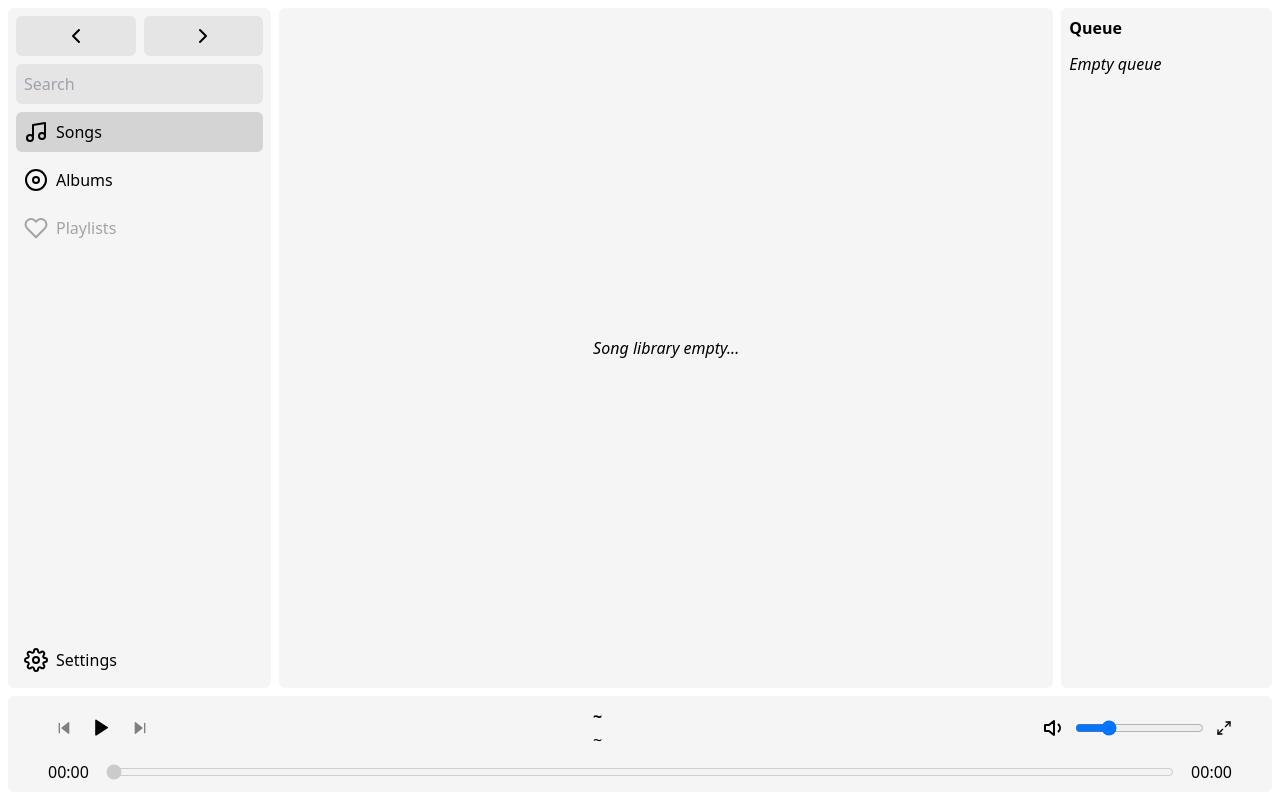
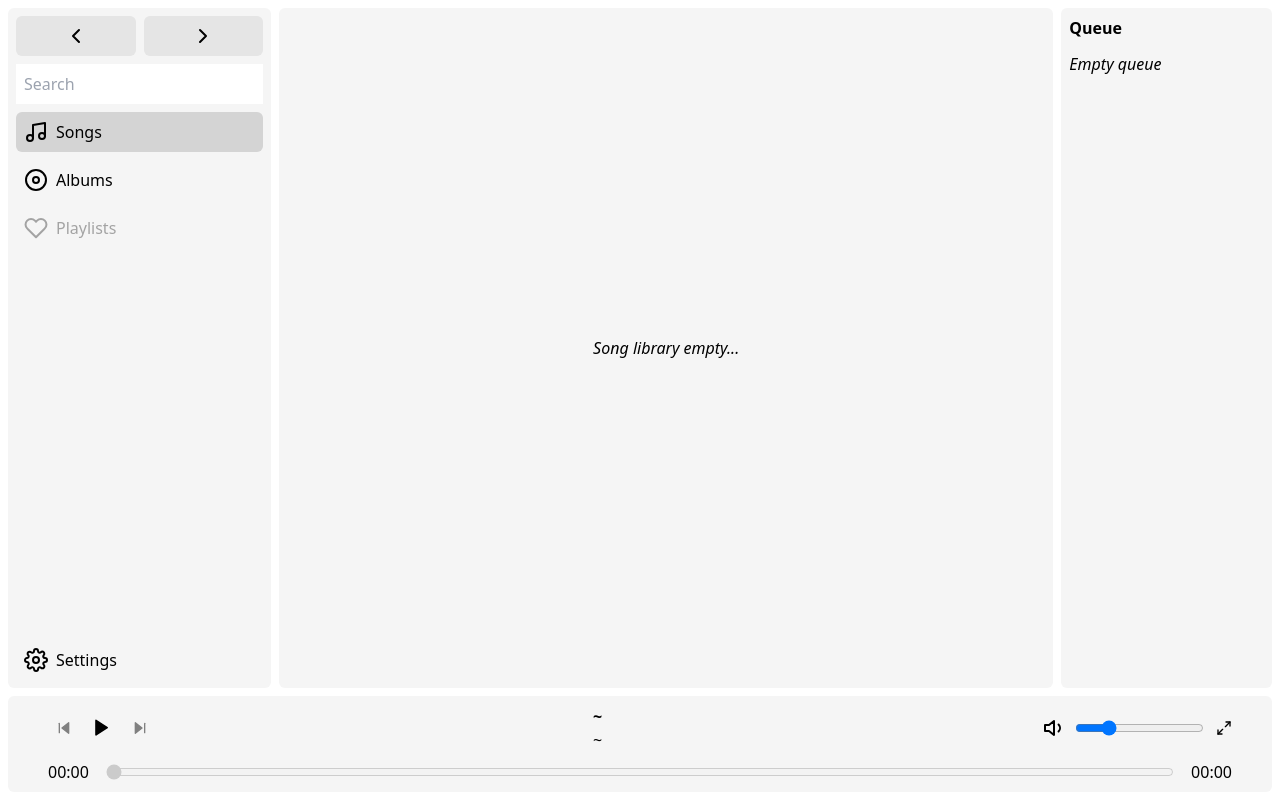
Before and after one commit to callum-jones19/coralia, a React (Vite) app: page /home in a window 1280 px wide. Built offline with nearby package versions, Linux system fonts and the light colour scheme.

Commit message:
Add search functionality

```diff
--- a/src/components/SearchBar.tsx
+++ b/src/components/SearchBar.tsx
@@ -1,6 +1,8 @@
 import { useNavigate } from "react-router";
 import { searchLibrary } from "../api/importer";
 import { SearchResults } from "../types";
+import { X } from "react-feather";
+import { useState } from "react";
 
 export interface SearchBarProps {
   onSearch: (searchRes: SearchResults) => void;
@@ -8,13 +10,17 @@ export interface SearchBarProps {
 
 export default function SearchBar({ onSearch }: SearchBarProps) {
   const navigate = useNavigate();
+  const [query, setQuery] = useState<null | string>(null);
 
   return (
+    <div className="basis-full flex flex-row bg-neutral-200 rounded-md items-center max-w-full">
       <input
-      className="bg-neutral-200 basis-full rounded-md items-center gap-2 flex-wrap text-neutral-600 p-2 min-w-0 overflow-hidden"
+        className=" basis-full items-center text-neutral-600 p-2 min-w-0 overflow-hidden"
         placeholder="Search"
+        value={query ? query : ''}
         onChange={e => {
           const searchQuery = e.target.value === '' ? null : e.target.value;
+          setQuery(searchQuery);
 
           if (searchQuery !== null) {
             searchLibrary(searchQuery)
@@ -40,5 +46,13 @@ export default function SearchBar({ onSearch }: SearchBarProps) {
           }
         }}
       />
+      {query && <button onClick={() => {
+        const t = navigate('/home');
+        if (t) t.catch(e => console.error(e))
+        setQuery(null);
+      }}>
+        <X />
+      </button>}
+    </div>
   )
 }
```
Lines whose indentation alone changed are shown as unchanged.
